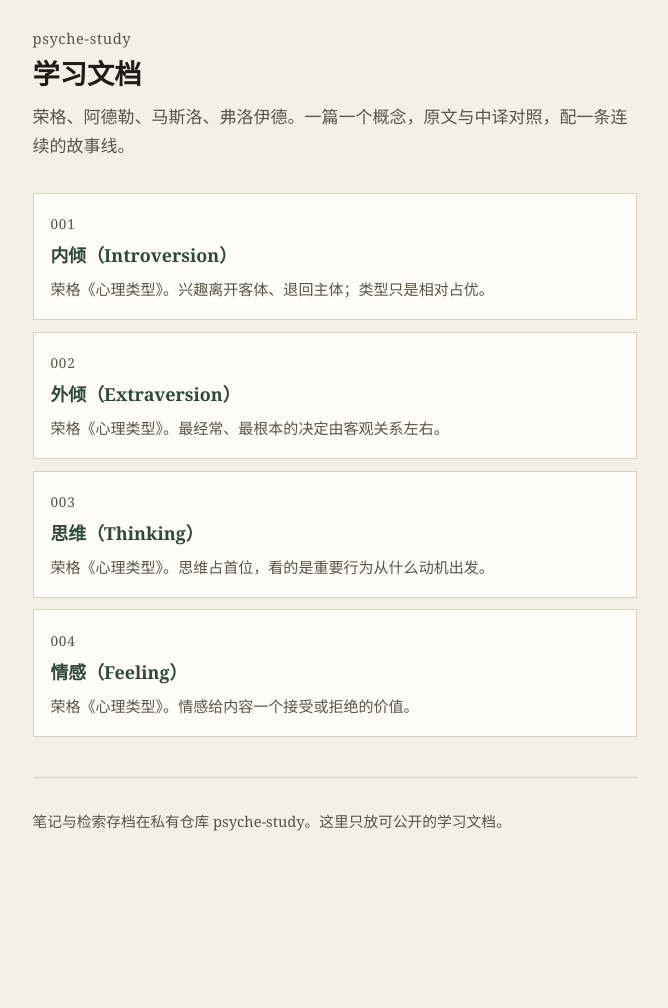
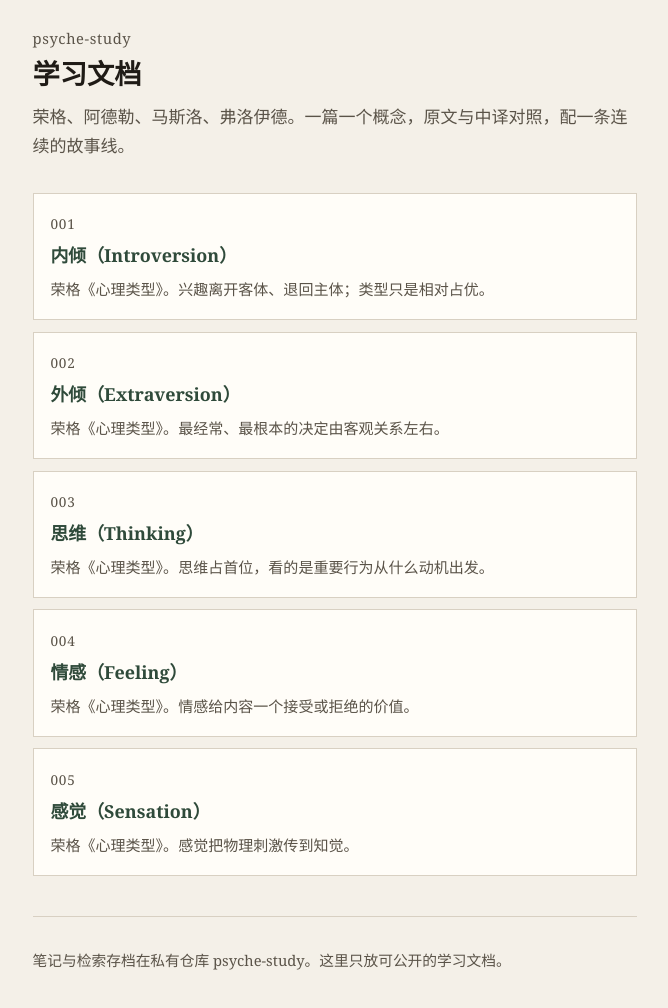
Before and after one commit to Jlutripper-Alive/psyche-docs, a plain HTML site: page index.html in a window 1280 px wide. Shown: the whole page, without its empty margins (305-973 px from the left). Before the commit the page ends 905 px from the top, so only its background shows below. Drawn offline with Linux system fonts and the light colour scheme.

Commit message:
docs: list 005 on index (sync d397828)

```diff
--- a/index.html
+++ b/index.html
@@ -114,6 +114,13 @@
         <span class="sub">荣格《心理类型》。情感给内容一个接受或拒绝的价值。</span>
       </a>
     </li>
+    <li>
+      <a href="005-ganjue-sensation.html">
+        <span class="num">005</span>
+        <span class="title">感觉（Sensation）</span>
+        <span class="sub">荣格《心理类型》。感觉把物理刺激传到知觉。</span>
+      </a>
+    </li>
   </ol>
 
   <footer>
```
